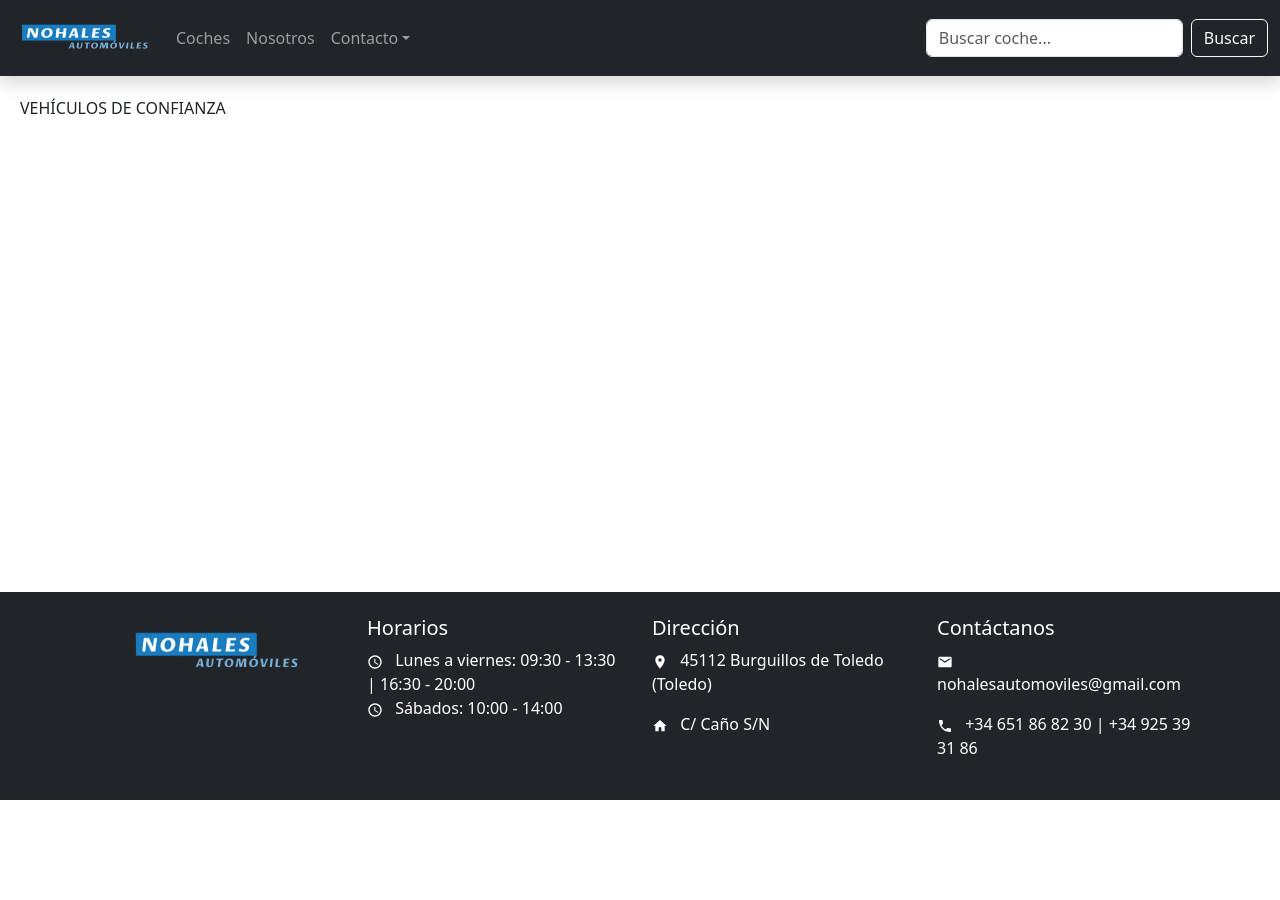
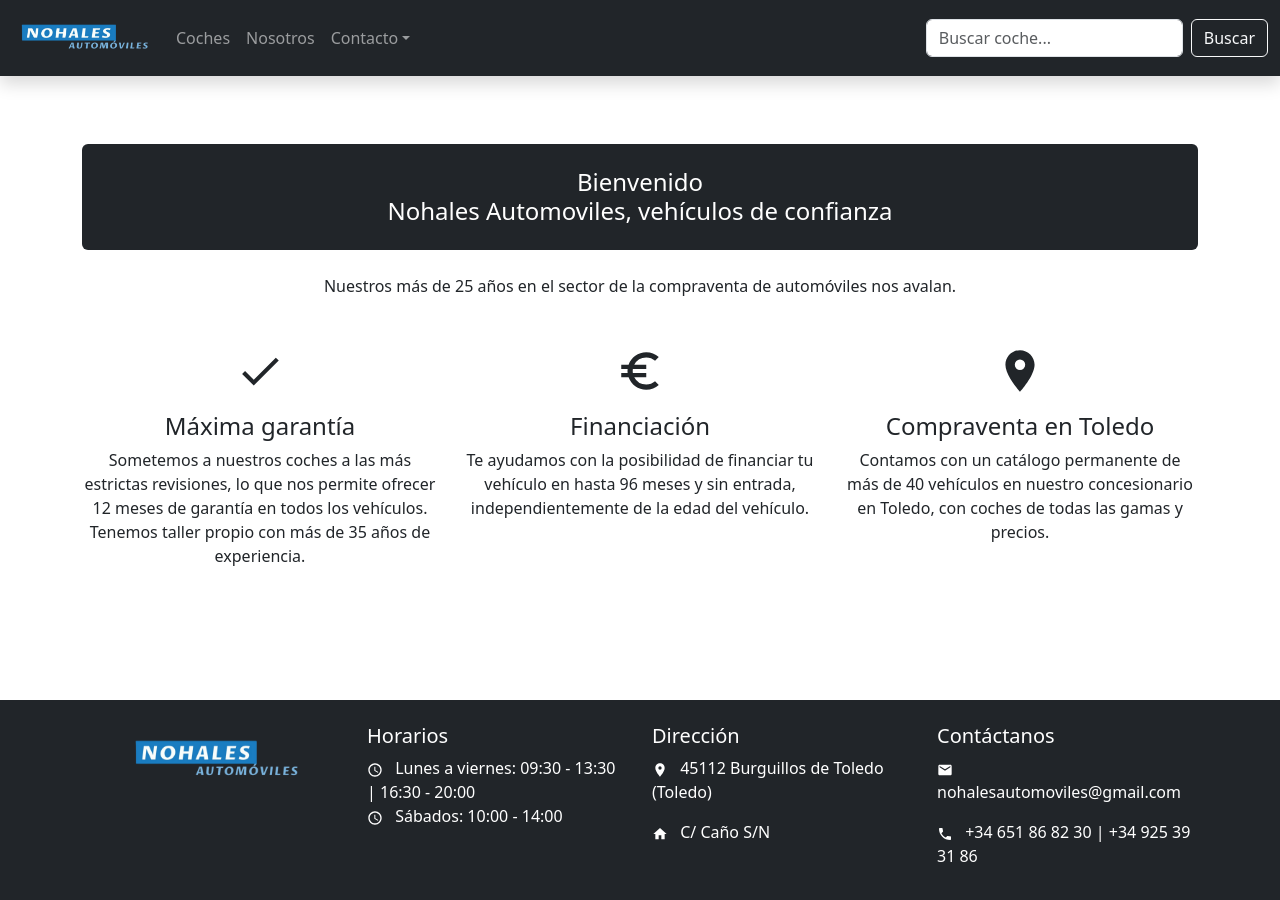
Before and after one commit to JorP2/concesionario-web, a React (Create React App) app in the folder frontend/: page / in a window 1280 px wide. Shown: the top 900 px of the page. Before the commit the page ends 800 px from the top, so only its background shows below. Built offline with nearby package versions, Linux system fonts and the light colour scheme.

Commit message:
Página Home básica con Bootstrap - alejandro

```diff
--- a/frontend/src/pages/Home.jsx
+++ b/frontend/src/pages/Home.jsx
@@ -1,9 +1,50 @@
-function Home(){
-    return(
-        <div className="main-div">
-            <p>VEHÍCULOS DE CONFIANZA</p>
+import { MdCheck, MdEuroSymbol, MdLocationOn } from "react-icons/md"
+
+function Home() {
+  return (
+    <div className="container my-5">
+
+      {/* Título */}
+      <div className="bg-dark text-white text-center p-4 mb-4 rounded">
+        <h1 className="h4 m-0">Bienvenido</h1>
+        <h1 className="h4 m-0">Nohales Automoviles, vehículos de confianza</h1>
+      </div>
+
+      <p className="text-center mb-5">
+        Nuestros más de 25 años en el sector de la compraventa de automóviles nos avalan.
+      </p>
+
+      {/* Sección de características */}
+      <div className="row text-center g-4">
+
+        <div className="col-12 col-md-4 d-flex flex-column align-items-center">
+          <MdCheck size={50}/>
+          <h4 className="mt-3">Máxima garantía</h4>
+          <p>
+            Sometemos a nuestros coches a las más estrictas revisiones, lo que nos permite ofrecer 12 meses de garantía en todos los vehículos. Tenemos taller propio con más de 35 años de experiencia.
+          </p>
         </div>
-    )
+
+        <div className="col-12 col-md-4 d-flex flex-column align-items-center">
+          <MdEuroSymbol size={50}/>
+          <h4 className="mt-3">Financiación</h4>
+          <p>
+            Te ayudamos con la posibilidad de financiar tu vehículo en hasta 96 meses y sin entrada, independientemente de la edad del vehículo.
+          </p>
+        </div>
+
+        <div className="col-12 col-md-4 d-flex flex-column align-items-center">
+          <MdLocationOn size={50}/>
+          <h4 className="mt-3">Compraventa en Toledo</h4>
+          <p>
+            Contamos con un catálogo permanente de más de 40 vehículos en nuestro concesionario en Toledo, con coches de todas las gamas y precios.
+          </p>
+        </div>
+
+      </div>
+
+    </div>
+  )
 }
 
-export default Home
+export default Home;
```
